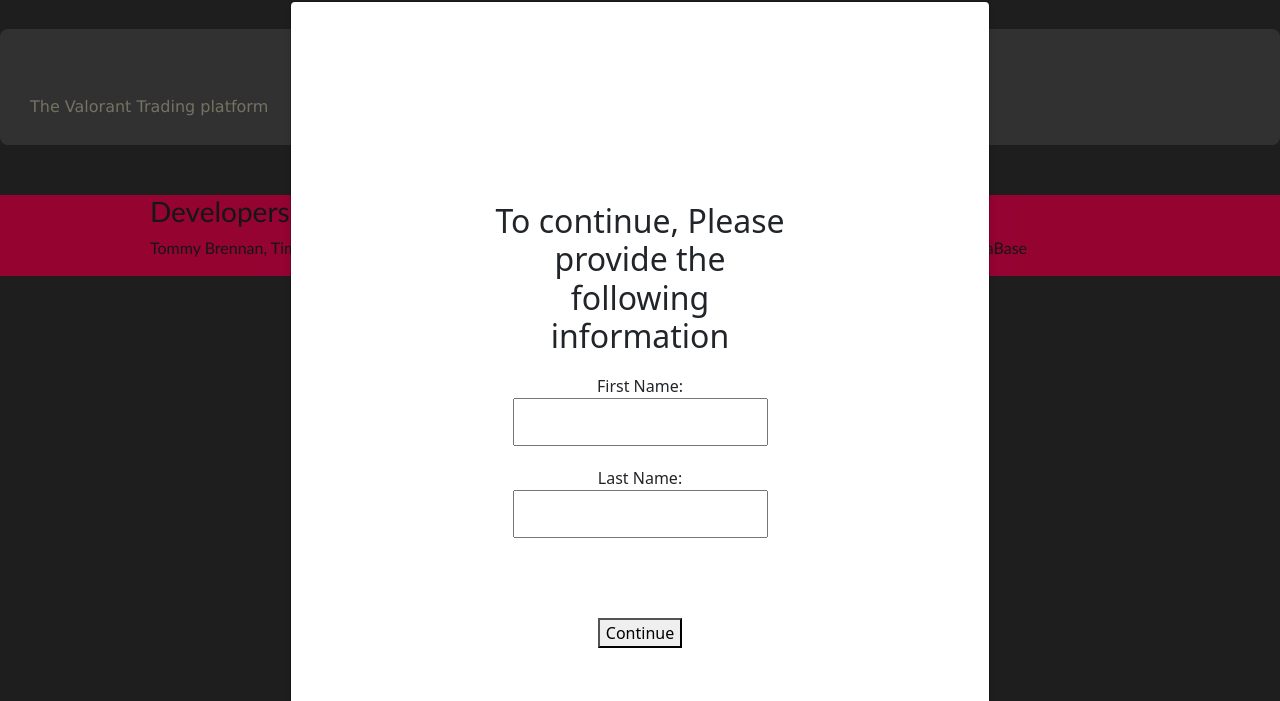
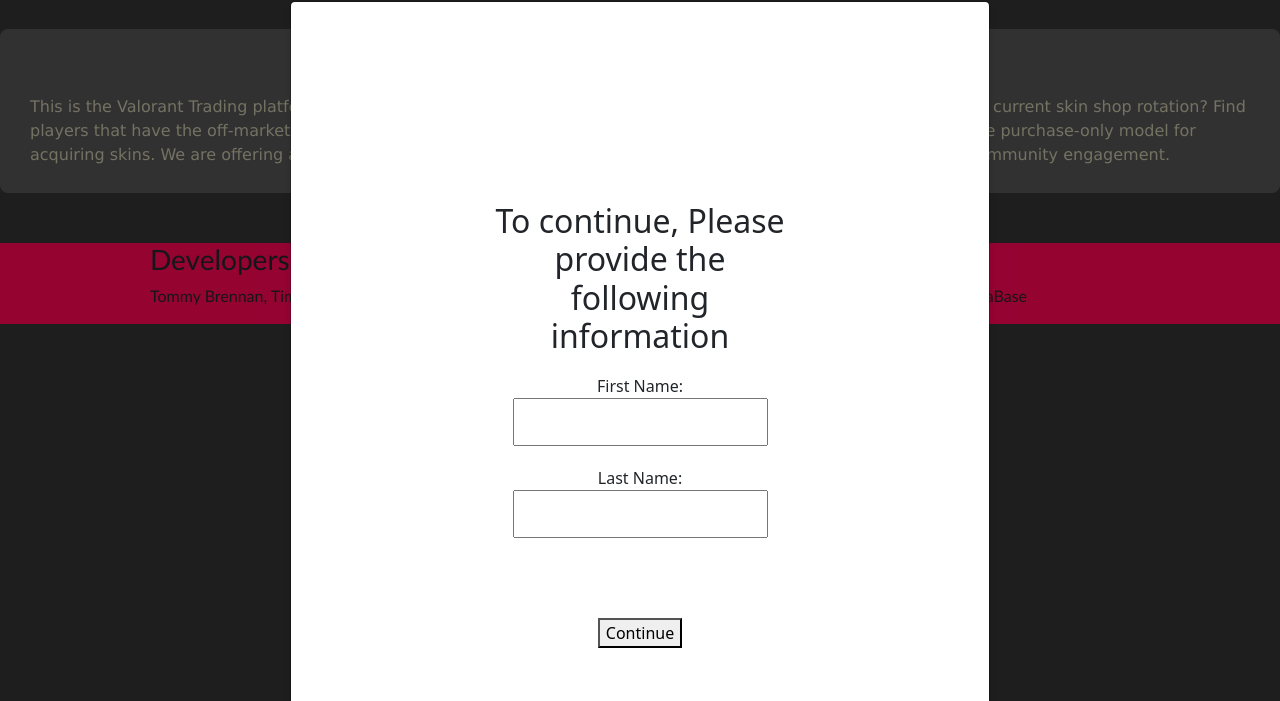
Before and after one commit to Goober4000/inst377-project, a plain HTML site: page home_page.html in a window 1280 px wide. Shown: the part 99-800 px from the top of the page. Drawn offline with nearby package versions, Linux system fonts and the light colour scheme; no server answers.

Commit message:
home page website desc

```diff
--- a/home_page.html
+++ b/home_page.html
@@ -28,7 +28,7 @@
 
         <div class="info_container">
             <h1>Welcome to Valorant Exchange!</h1>
-            <p>The Valorant Trading platform</p>
+            <p>This is the Valorant Trading platform. Trade your Valorant items with other players! Can't find the item you want in your current skin shop rotation? Find players that have the off-market skin are looking for and trade with them! Our application presents an alternative to the purchase-only model for acquiring skins. We are offering a platform for players to interact and trade with each other in the hopes of boosting community engagement.</p>
         </div>
 
 
```
